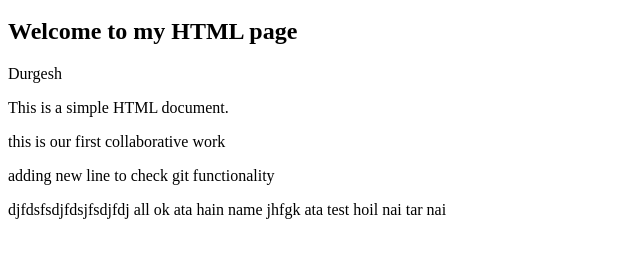
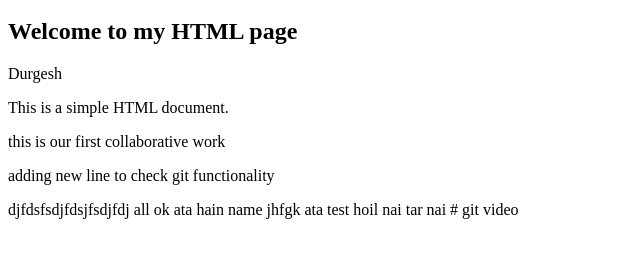
Before and after one commit to Durgesh-hyalij/Project-R, a plain HTML site: page hello.html in a window 1280 px wide. Shown: the part 48-306 px from the top of the page, without its empty margins (0-640 px from the left). Drawn offline with Linux system fonts and the light colour scheme.

Commit message:
first commit

```diff
--- a/hello.html
+++ b/hello.html
@@ -30,3 +30,6 @@
 
 jhfgk
 ata test hoil nai tar nai
+
+
+# git video
```
Also changed, not shown: aboutus.html (+2 -0 lines), contactus.html (+2 -0 lines), index.html (+7 -0 lines), login.html (added, +1 -0 lines), googlr/index.txt (added), 1 other file.
